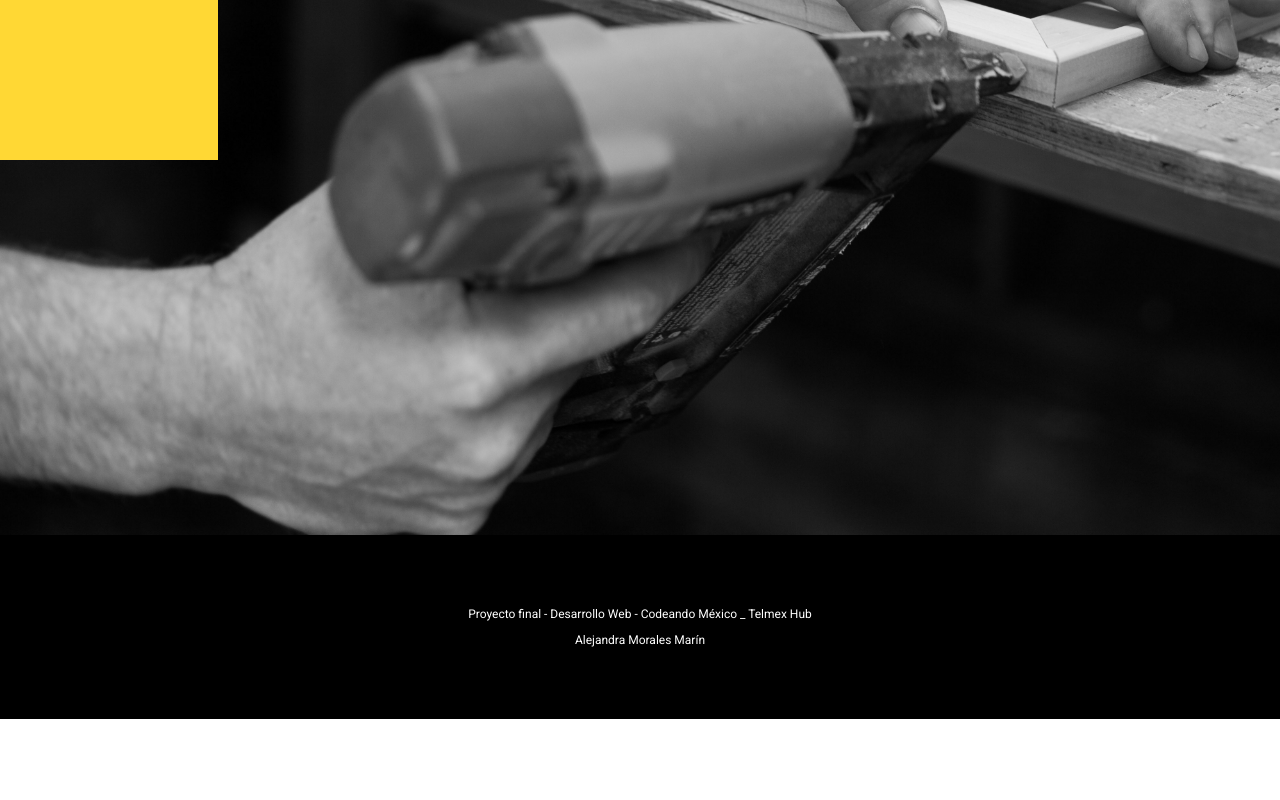
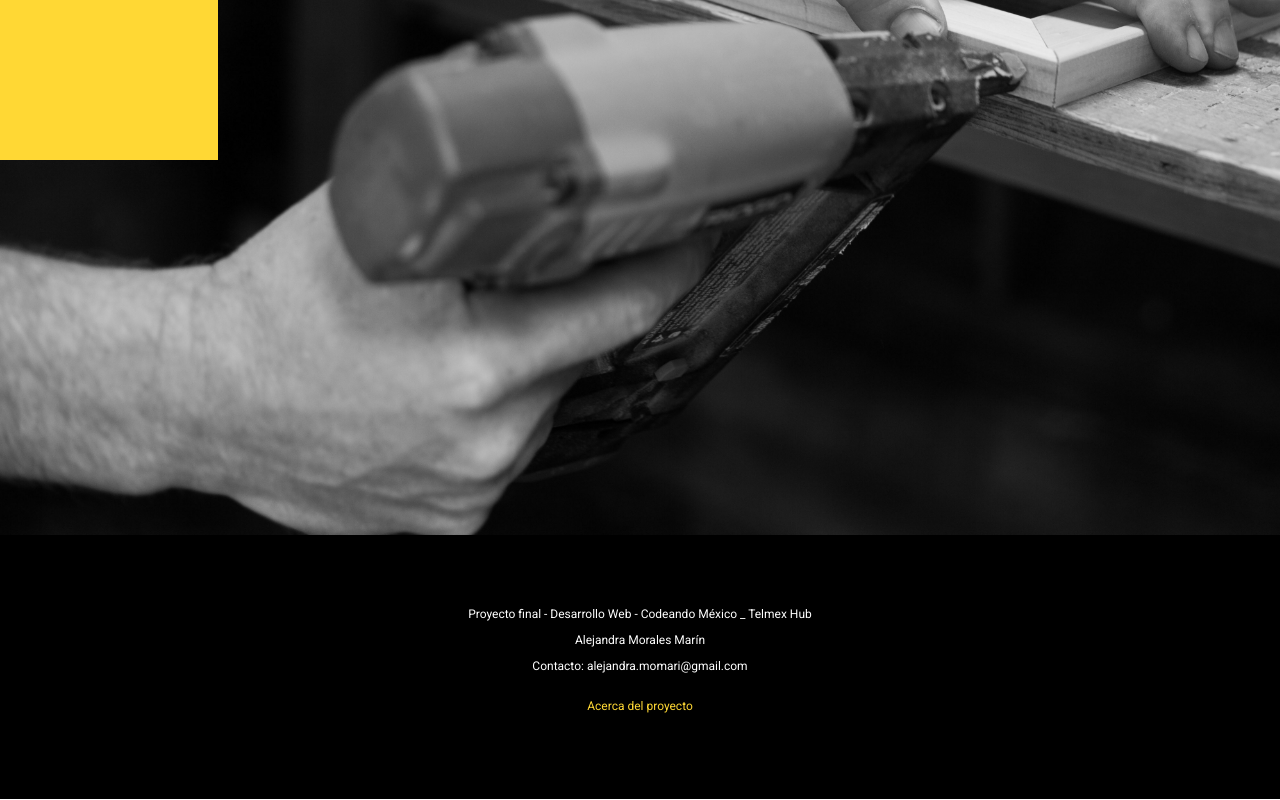
Before and after one commit to alejandramo/proyecto-oficios, an Angular app: page / in a window 1280 px wide. Shown: the part 666-1466 px from the top of the page. Before the commit the page ends 1386 px from the top, so only its background shows below. Built offline with nearby package versions, Linux system fonts and the light colour scheme.

Commit message:
acerca del proyecto

```diff
--- a/src/app/busqueda/busqueda.component.css
+++ b/src/app/busqueda/busqueda.component.css
@@ -88,6 +88,7 @@ div.background-img{
 /* Footer */
 .footer {
     position: flex;
+    text-decoration: none;
     margin-bottom: 1px;
     padding: 60px;
     text-align: center;
@@ -98,3 +99,11 @@ div.background-img{
     font-family: Roboto, Arial, Helvetica, sans-serif;
 
   }
+
+  a:link, a:visited {
+    color: #FFD834;
+    padding: 14px 25px;
+    text-align: center;
+    text-decoration: none;
+    display: inline-block;
+  }
--- a/src/app/contacto/contacto.component.css
+++ b/src/app/contacto/contacto.component.css
@@ -81,9 +81,11 @@ input[type=submit]:hover {
     }
 }
 
+
 /* Footer */
 .footer {
     position: flex;
+    text-decoration: none;
     margin-bottom: 1px;
     padding: 60px;
     text-align: center;
@@ -94,3 +96,11 @@ input[type=submit]:hover {
     font-family: Roboto, Arial, Helvetica, sans-serif;
 
   }
+
+  a:link, a:visited {
+    color: #FFD834;
+    padding: 14px 25px;
+    text-align: center;
+    text-decoration: none;
+    display: inline-block;
+  }
--- a/src/app/inicio/inicio.component.css
+++ b/src/app/inicio/inicio.component.css
@@ -87,9 +87,11 @@ div.background-img{
 }
 
 
+
 /* Footer */
 .footer {
     position: flex;
+    text-decoration: none;
     margin-bottom: 1px;
     padding: 60px;
     text-align: center;
@@ -100,3 +102,11 @@ div.background-img{
     font-family: Roboto, Arial, Helvetica, sans-serif;
 
   }
+
+  a:link, a:visited {
+    color: #FFD834;
+    padding: 14px 25px;
+    text-align: center;
+    text-decoration: none;
+    display: inline-block;
+  }
--- a/src/app/inicio/inicio.component.html
+++ b/src/app/inicio/inicio.component.html
@@ -19,5 +19,7 @@
       <div class="footer">
         <p>Proyecto final - Desarrollo Web - Codeando México _ Telmex Hub</p>
         <p>Alejandra Morales Marín</p>
-      </div>
+        <p>Contacto: alejandra.momari@gmail.com</p>
+        <p><a href="/acerca-del-proyecto" class="link-acercade">Acerca del proyecto</a></p>
     </div>
+    </div>
--- a/src/app/login/login.component.html
+++ b/src/app/login/login.component.html
@@ -1,3 +1,14 @@
 <p>
   login works!
 </p>
+
+
+
+
+
+<div class="footer">
+  <p>Proyecto final - Desarrollo Web - Codeando México _ Telmex Hub</p>
+  <p>Alejandra Morales Marín</p>
+  <p>Contacto: alejandra.momari@gmail.com</p>
+  <p><a href="/acerca-del-proyecto" class="link-acercade">Acerca del proyecto</a></p>
+</div>
--- a/src/app/mapa/mapa.component.css
+++ b/src/app/mapa/mapa.component.css
@@ -1,10 +1,8 @@
-
 
 .container-mod{
     display: flex;
     width: 1000px;
-    height: 1300px;
-    padding-top: 5px;;
+    height: 800px;
     padding-left: 20%;
     padding-right: 10%;
 }
@@ -55,6 +53,7 @@
 /* Footer */
 .footer {
     position: flex;
+    text-decoration: none;
     margin-bottom: 1px;
     padding: 60px;
     text-align: center;
@@ -64,3 +63,11 @@
     font-size: 12px;
     font-family: Roboto, Arial, Helvetica, sans-serif;
   }
+
+  a:link, a:visited {
+    color: #FFD834;
+    padding: 14px 25px;
+    text-align: center;
+    text-decoration: none;
+    display: inline-block;
+  }
--- a/src/app/mapa/mapa.component.html
+++ b/src/app/mapa/mapa.component.html
@@ -41,5 +41,7 @@
   <div class="footer">
     <p>Proyecto final - Desarrollo Web - Codeando México _ Telmex Hub</p>
     <p>Alejandra Morales Marín</p>
-  </div>
+    <p>Contacto: alejandra.momari@gmail.com</p>
+    <p><a href="/acerca-del-proyecto" class="link-acercade">Acerca del proyecto</a></p>
 </div>
+</div>
--- a/src/app/perfiles-usuarios/perfiles-usuarios.component.html
+++ b/src/app/perfiles-usuarios/perfiles-usuarios.component.html
@@ -153,8 +153,10 @@
 
 
 <div>
-    <div class="footer">
-        <p>Proyecto final - Desarrollo Web - Codeando México _ Telmex Hub</p>
-        <p>Alejandra Morales Marín</p>
-    </div>
+  <div class="footer">
+    <p>Proyecto final - Desarrollo Web - Codeando México _ Telmex Hub</p>
+    <p>Alejandra Morales Marín</p>
+    <p>Contacto: alejandra.momari@gmail.com</p>
+    <p><a href="/acerca-del-proyecto" class="link-acercade">Acerca del proyecto</a></p>
 </div>
+</div>
--- a/src/app/servicios/servicios.component.css
+++ b/src/app/servicios/servicios.component.css
@@ -50,10 +50,10 @@
 
 
 
-
 /* Footer */
 .footer {
   position: flex;
+  text-decoration: none;
   margin-bottom: 1px;
   padding: 60px;
   text-align: center;
@@ -64,3 +64,11 @@
   font-family: Roboto, Arial, Helvetica, sans-serif;
 
 }
+
+a:link, a:visited {
+  color: #FFD834;
+  padding: 14px 25px;
+  text-align: center;
+  text-decoration: none;
+  display: inline-block;
+}
--- a/src/app/servicios/servicios.component.html
+++ b/src/app/servicios/servicios.component.html
@@ -72,7 +72,9 @@
 
 <div>
     <div class="footer">
-      <p>Proyecto final - Desarrollo Web - Codeando México _ Telmex Hub</p>
-      <p>Alejandra Morales Marín</p>
+        <p>Proyecto final - Desarrollo Web - Codeando México _ Telmex Hub</p>
+        <p>Alejandra Morales Marín</p>
+        <p>Contacto: alejandra.momari@gmail.com</p>
+        <p><a href="/acerca-del-proyecto" class="link-acercade">Acerca del proyecto</a></p>
     </div>
 </div>
```
Also changed, not shown: src/app/nav-bar/nav-bar.component.css (line endings or trailing spaces), src/app/nav-bar/nav-bar.component.html (line endings or trailing spaces).
